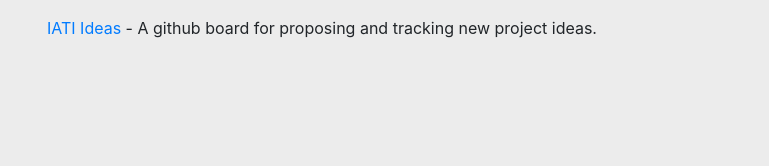
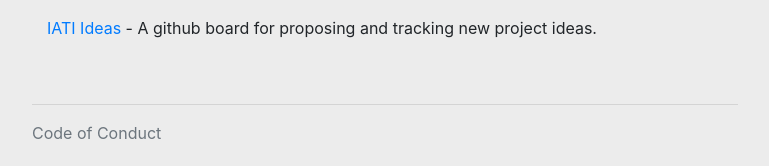
Before and after one commit to codeforIATI/codeforiati.github.io, a Jekyll site: the page built from index.html, in a window 1280 px wide. Shown: the part 961-1127 px from the top of the page, without its empty margins (255-1024 px from the left). Built offline with Jekyll 4.4.1, drawn with Linux system fonts in a browser that asks for light colours; before the commit the page ends 1089 px from its top, so only the background shows below that.

Commit message:
Link to code of conduct in footer

```diff
--- a/_layouts/default.html
+++ b/_layouts/default.html
@@ -40,5 +40,12 @@
 
       {{ content }}
     </div>
+
+    <footer class="footer">
+      <div class="container">
+      <hr />
+        <a class="text-muted" href="/code-of-conduct">Code of Conduct</a>
+      </div>
+    </footer>
   </body>
 </html>
```
